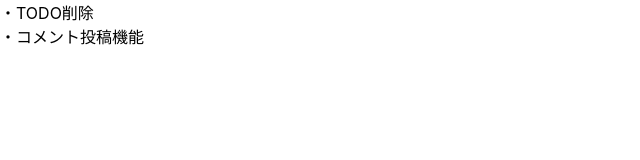
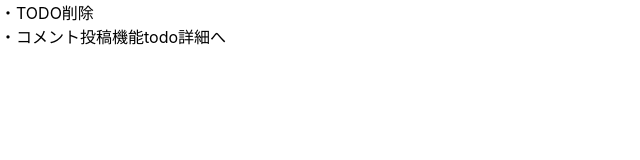
Before and after one commit to jun0222/my-next-todo, a Next.js app in the folder my-next-todo/: page /todos/1 in a window 1280 px wide. Shown: the top 160 px of the page, without its empty margins (0-640 px from the left). Built offline with nearby package versions, Linux system fonts and the light colour scheme.

Commit message:
Added a link from 'todos/[id]/' to 'todos/[id]/edit'.

```diff
--- a/my-next-todo/package.json
+++ b/my-next-todo/package.json
@@ -21,7 +21,8 @@
     "firebase": "^9.1.2",
     "next": "11.1.2",
     "react": "17.0.2",
-    "react-dom": "17.0.2"
+    "react-dom": "17.0.2",
+    "react-router-dom": "^5.3.0"
   },
   "devDependencies": {
     "eslint": "7.32.0",
--- a/my-next-todo/src/pages/todos/[id].jsx
+++ b/my-next-todo/src/pages/todos/[id].jsx
@@ -1,8 +1,18 @@
+import Link from 'next/link';
+import { useRouter } from "next/router";
+
 export default function Home() {
+    const router = useRouter();
+    const todoId = router.query.id;
+
     return (
+        // ドキュメントIDをurlに入れるので、userが一致していないとリダイレクトするようにする！
         <div>
             ・TODO削除<br />
             ・コメント投稿機能
+            <Link href={`/todos/${todoId}/edit`}>
+                todo詳細へ
+            </Link>
         </div>
     )
 }
```
Also changed, not shown: 1 other file (tests, documents, lock files or other folders).
